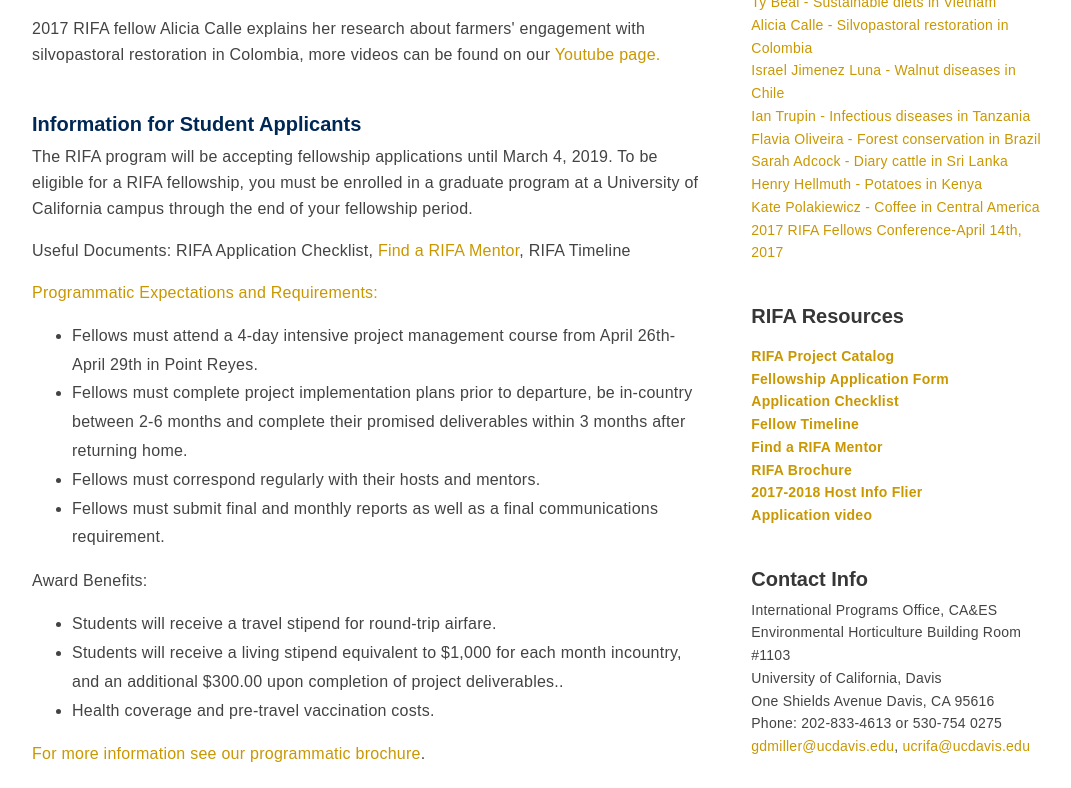
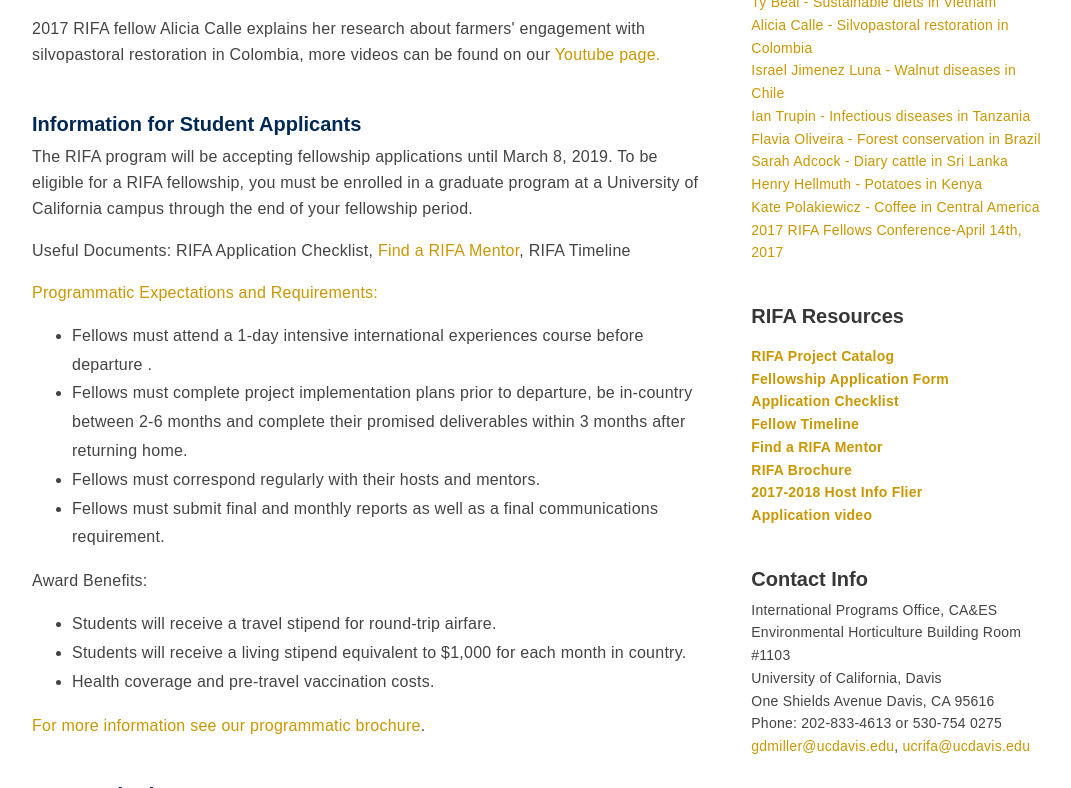
Before and after one commit to ucdavis/ip, a Jekyll site: the page built from scholars-and-students/RIFA/index.html, in a window 1280 px wide and 900 px high, scrolled down 1664 px, cut to the strip 112-900 px from the top of the window. Shown: the whole strip, without its empty margins (96-1167 px from the left). Built offline with Jekyll 4.4.1, drawn with Linux system fonts in a browser that asks for light colours; nearby versions of some CDN libraries; some of the changed text lies outside the part shown.

Commit message:
Update index.html

```diff
--- a/scholars-and-students/RIFA/index.html
+++ b/scholars-and-students/RIFA/index.html
@@ -6,7 +6,7 @@ breadcrumbs: RIFA
 <article>
     <h1>{{ page.title }}</h1>
 <p><strong>Fellow selection has begun!</strong></p>
-<p>The 2019 RIFA Catalog of Hosts available now! Applications are due March 4, 2019. </p>
+<p>The 2019 RIFA Catalog of Hosts available now! Applications are due March 8, 2019. </p>
 <p>To apply to become a RIFA fellow please fill review the  <a href="/media/files/rifa/ProjectCatalog2019.pdf">2019 RIFA Project Catalog</a> and review oppurtunities. To apply, fill out a <a target="_blank" title="RIFA application form" href="/media/files/rifa/Standard Application form 2018.pdf">Fellowship Application Form</a> <br> and send all questions and completed applications to <a href="mailto:ucrifa@ucdavis.edu">ucrifa@ucdavis.edu</a>.</p>
 
 
@@ -27,13 +27,13 @@ breadcrumbs: RIFA
 
 <h3><a name="appinfo"></a>Information for Student Applicants</h3>
 
-    <p>The RIFA program will be accepting fellowship applications until March 4, 2019.  To be eligible for a RIFA fellowship, you must be enrolled in a graduate program at a University of California campus through the end of your fellowship period. </p>
+    <p>The RIFA program will be accepting fellowship applications until March 8, 2019.  To be eligible for a RIFA fellowship, you must be enrolled in a graduate program at a University of California campus through the end of your fellowship period. </p>
 
     <p> Useful Documents: RIFA Application Checklist, <a target="_blank" title="Find A RIFA Mentor" href="/media/files/rifa/Find a RIFA Mentor.pdf">Find a RIFA Mentor</a>, RIFA Timeline<br>
 
     <p><a target="_blank" title="Find A RIFA Mentor" href="/media/files/RIFellowsBrochure2019.pdf">Programmatic Expectations and Requirements:</p>
 
-    <ul><li>Fellows must attend a 4-day intensive project management course from April 26th-April 29th in Point Reyes.</li>
+    <ul><li>Fellows must attend a 1-day intensive international experiences course before departure .</li>
         <li>Fellows must complete project implementation plans prior to departure, be in-country between 2-6 months and complete their promised deliverables within 3 months after returning home.</li>
         <li>
           Fellows must correspond regularly with their hosts and mentors.</li>
@@ -43,7 +43,7 @@ breadcrumbs: RIFA
     <p>Award Benefits:</p>
 
     <ul><li>Students will receive a travel stipend for round-trip airfare.</li>
-        <li>Students will receive a living stipend equivalent to $1,000 for each month incountry, and an additional $300.00 upon completion of project deliverables..</li>
+        <li>Students will receive a living stipend equivalent to $1,000 for each month in country.</li>
         <li>Health coverage and pre-travel vaccination costs.</li>
     </ul></p>
 
```
